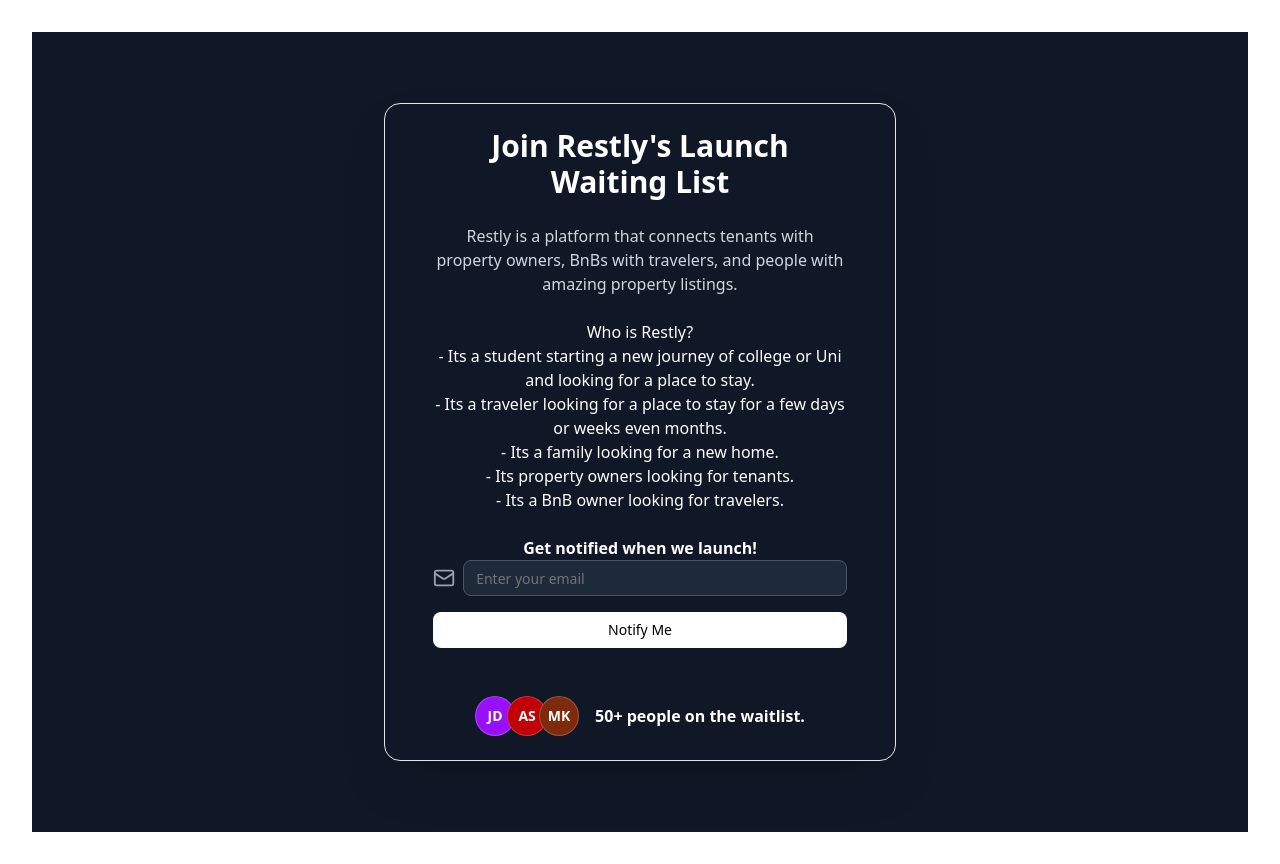
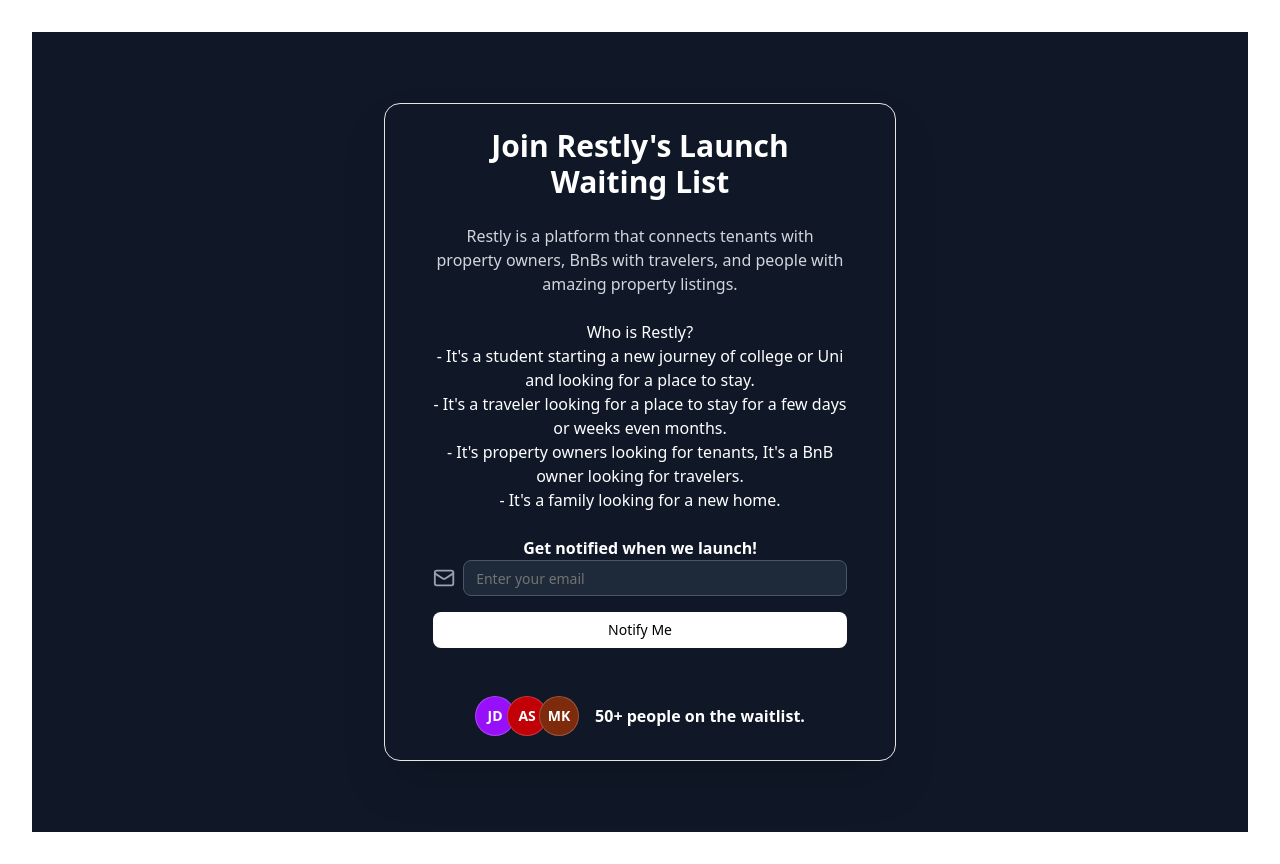
Before and after one commit to whoIsImai/Restly-waitinglist, a React (Vite) app: page / in a window 1280 px wide. Built offline with nearby package versions, Linux system fonts and the light colour scheme.

Commit message:
changed code

```diff
--- a/src/App.tsx
+++ b/src/App.tsx
@@ -33,11 +33,10 @@ export default function App() {
             <p className="text-center">
               Who is Restly?
             <br />
-              - Its a student starting a new journey of college or Uni and looking for a place to stay. <br />
-              - Its a traveler looking for a place to stay for a few days or weeks even months. <br />
-              - Its a family looking for a new home. <br />
-              - Its property owners looking for tenants. <br />
-              - Its a BnB owner looking for travelers. <br />
+              - It's a student starting a new journey of college or Uni and looking for a place to stay. <br />
+              - It's a traveler looking for a place to stay for a few days or weeks even months. <br />
+              - It's property owners looking for tenants, It's a BnB owner looking for travelers. <br />
+              - It's a family looking for a new home.
              </p>
 
             <strong>Get notified when we launch!</strong>
```
